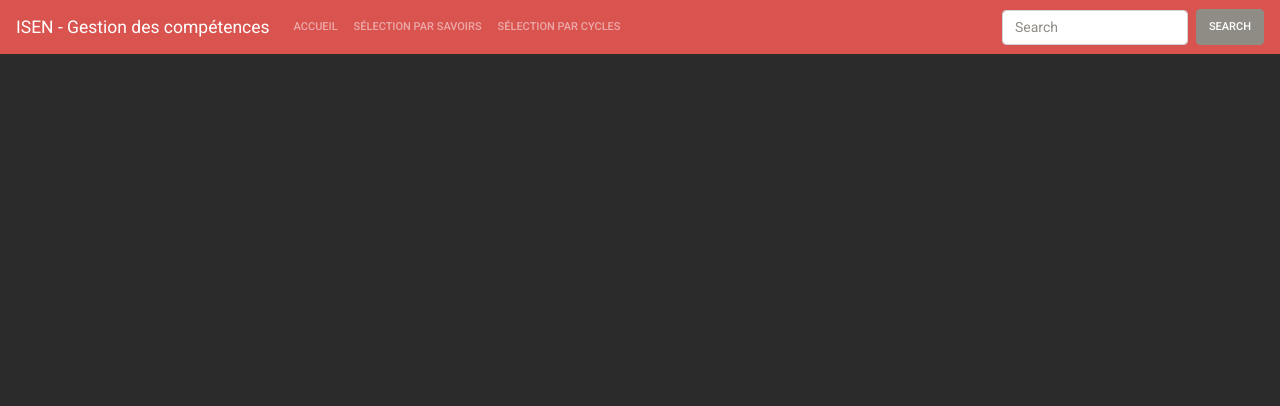
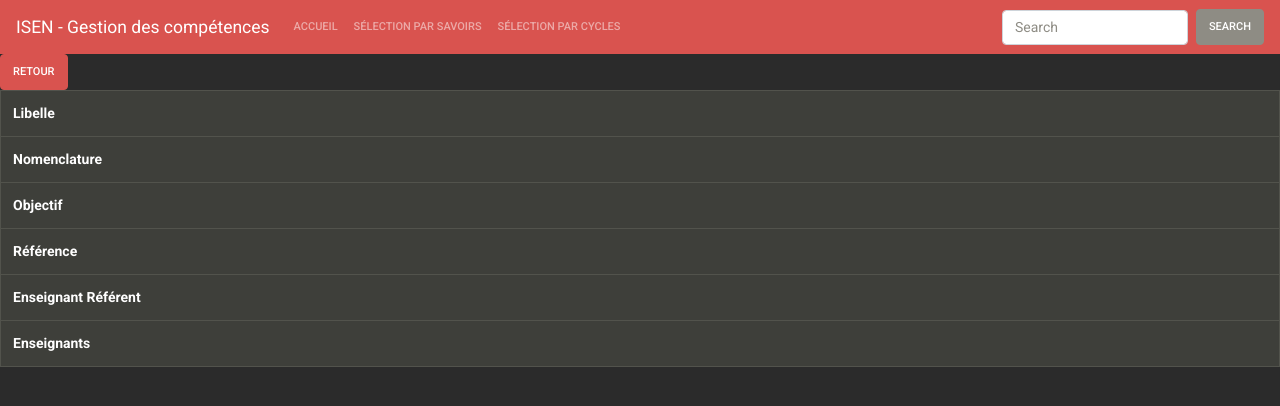
Before and after one commit to baptrlt/Projet_M1_Frontend, an Angular app in the folder frontend/: page /syllabus in a window 1280 px wide. Before the commit this address led to /. Shown: the top 406 px of the page. Built offline with nearby package versions, Linux system fonts and the light colour scheme.

Commit message:
création composant syllabus

```diff
--- a/frontend/src/app/app-routing.module.ts
+++ b/frontend/src/app/app-routing.module.ts
@@ -5,6 +5,7 @@ import { CoursComponent } from './cours/cours.component';
 import { EnseignementComponent } from './enseignement/enseignement.component';
 import { SavoirComponent } from './savoir/savoir.component';
 import { CycleComponent } from './cycle/cycle.component';
+import { SyllabusComponent } from './syllabus/syllabus.component';
 
 
 const routes: Routes = [
@@ -12,7 +13,8 @@ const routes: Routes = [
   { path: 'cours', component: CoursComponent },
   { path: 'enseignement', component: EnseignementComponent },
   { path: 'savoir', component: SavoirComponent },
-  { path: 'cycle', component: CycleComponent }
+  { path: 'cycle', component: CycleComponent },
+  { path: 'syllabus', component: SyllabusComponent }
 
 ];
 
--- a/frontend/src/app/app.module.ts
+++ b/frontend/src/app/app.module.ts
@@ -10,6 +10,7 @@ import { CoursComponent } from './cours/cours.component';
 import { EnseignementComponent } from './enseignement/enseignement.component';
 import { SavoirComponent } from './savoir/savoir.component';
 import { CycleComponent } from './cycle/cycle.component';
+import { SyllabusComponent } from './syllabus/syllabus.component';
 
 
 @NgModule({
@@ -20,7 +21,8 @@ import { CycleComponent } from './cycle/cycle.component';
     CoursComponent,
     EnseignementComponent,
     SavoirComponent,
-    CycleComponent
+    CycleComponent,
+    SyllabusComponent
   ],
   imports: [
     BrowserModule,
--- a/frontend/src/app/cycle/cycle.component.html
+++ b/frontend/src/app/cycle/cycle.component.html
@@ -7,6 +7,7 @@
         <tr><button type="button" class="btn btn-danger">{{ cycle.libelle }}</button></tr>
     </td>
 </table>
+<a routerLink="/syllabus"><button type="button" class="btn btn-primary">Retour</button></a>
 <br>
 
 <table class="table table-bordered table-dark">
--- /dev/null
+++ b/frontend/src/app/syllabus/syllabus.component.html
@@ -0,0 +1,24 @@
+<button type="button" class="btn btn-danger" routerLink="/cycle">Retour</button>
+
+<table class="table table-bordered table-dark">
+    <tbody>
+        <tr>
+            <th scope="col">Libelle</th>
+        </tr>
+        <tr>
+            <th scope="col">Nomenclature</th>
+        </tr>
+        <tr>
+            <th scope="col">Objectif</th>
+        </tr>
+        <tr>
+            <th scope="col">Référence</th>
+        </tr>
+        <tr>
+            <th scope="col">Enseignant Référent</th>
+        </tr>
+        <tr>
+            <th scope="col">Enseignants</th>
+        </tr>
+    </tbody>
+</table>
--- /dev/null
+++ b/frontend/src/app/syllabus/syllabus.component.ts
@@ -0,0 +1,15 @@
+import { Component, OnInit } from '@angular/core';
+
+@Component({
+  selector: 'app-syllabus',
+  templateUrl: './syllabus.component.html',
+  styleUrls: ['./syllabus.component.scss']
+})
+export class SyllabusComponent implements OnInit {
+
+  constructor() { }
+
+  ngOnInit(): void {
+  }
+
+}
```
Also changed, not shown: frontend/src/app/syllabus/syllabus.component.scss (added), 1 other file (tests, documents, lock files or other folders).
